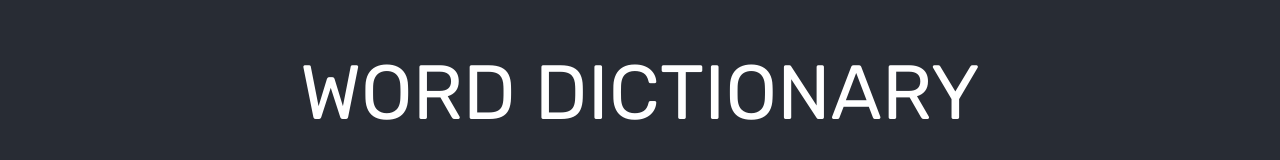
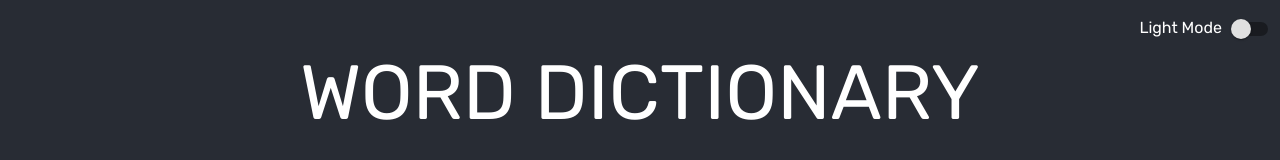
Before and after one commit to Mridul2820/word-dictionary, a React (Create React App) app: page / in a window 1280 px wide. Shown: the top 160 px of the page. Built offline with nearby package versions, Linux system fonts and the light colour scheme; no server answers.

Commit message:
dark light mode toggle

```diff
--- a/src/App.js
+++ b/src/App.js
@@ -1,4 +1,5 @@
-import { Container } from '@material-ui/core'
+import { Container, Switch, withStyles } from '@material-ui/core'
+import { grey } from '@material-ui/core/colors'
 import axios from 'axios'
 import React, { useEffect, useState } from 'react'
 import Definations from './components/Definations'
@@ -11,6 +12,21 @@ const App = () => {
     const [word, setWord] = useState("")
     const [meanings, setMeanings] = useState([])
     const [catagory, setCatagory] = useState("en")
+    const [lightMode, setlightMode] = useState(false)
+
+    const DarkMode = withStyles({
+        switchBase: {
+          color: grey[300],
+          '&$checked': {
+            color: grey[500],
+          },
+          '&$checked + $track': {
+            backgroundColor: grey[500],
+          },
+        },
+        checked: {},
+        track: {},
+    })(Switch);
 
     const dictionaryAPI = async() => {
         try {
@@ -26,22 +42,39 @@ const App = () => {
 
     useEffect(() => {
         dictionaryAPI()
+        // eslint-disable-next-line
     }, [word, catagory])
 
     return (
-        <div className="app">
+        <div
+            style={{
+                backgroundColor: lightMode ? "#fff" : "#282c34",
+                color: lightMode ? "#000" : "#fff",
+                transition: "all .5s"
+            }}
+            className="app"
+        >
             <Container maxWidth="md" className="container">
+                <div className="switch">
+                    <span>{lightMode ? "Dark" : "Light"} Mode</span>
+                    <DarkMode
+                        checked={lightMode}
+                        onChange={() => setlightMode(!lightMode)}
+                    />
+                </div>
                 <Header
                     catagory={catagory}
                     setCatagory={setCatagory}
                     word={word}
                     setWord={setWord}
+                    lightMode={lightMode}
                 />
                 {meanings &&
                 <Definations
                     word={word}
                     catagory={catagory}
                     meanings={meanings}
+                    lightMode={lightMode}
                 />}
             </Container>
         </div>
--- a/src/components/Definations.js
+++ b/src/components/Definations.js
@@ -1,12 +1,16 @@
 import React from 'react'
 import uuid from 'react-uuid'
 
-const Definations = ({ word, catagory, meanings }) => {
+const Definations = ({ word, catagory, meanings, lightMode }) => {
     return (
         <div className="meanings">
         {meanings[0] && word && catagory === "en" && (
             <audio
-                style={{ backgroundColor: "#fff", borderRadius: 10 }}
+                style={{
+                    backgroundColor: "#fff",
+                    borderRadius: 10,
+                    outline: "none"
+                }}
                 src={meanings[0].phonetics[0] && meanings[0].phonetics[0].audio}
                 controls
             >
@@ -19,7 +23,14 @@ const Definations = ({ word, catagory, meanings }) => {
                     meanings.map(meaning => (
                         meaning.meanings.map(item => (
                             item.definitions.map(def => (
-                                <div className="single-meaning" key={uuid()} >
+                                <div
+                                    className="single-meaning"
+                                    key={uuid()}
+                                    style={{
+                                        backgroundColor: lightMode ? "#000" : "#fff",
+                                        color: lightMode ? "#fff" : "#000"
+                                    }}
+                                >
                                     <b>{def.definition}</b>
                                     <hr style={{ backgroundColor: "black", width: "100%" }} />
                                     {def.example && (
--- a/src/components/Header.js
+++ b/src/components/Header.js
@@ -1,14 +1,14 @@
 import { createMuiTheme, MenuItem, TextField, ThemeProvider } from '@material-ui/core'
 import categories from '../data'
 
-const Header = ({ catagory, setCatagory, word, setWord}) => {
+const Header = ({ catagory, setCatagory, word, setWord, lightMode}) => {
 
     const darkTheme = createMuiTheme({
         palette: {
             primary: {
-                main: "#fff"
+                main: lightMode ? "#000" : "#fff"
             },
-            type: 'dark',
+            type: lightMode ? "light" : "dark",
         },
     });
 
--- a/src/styles/_definations.scss
+++ b/src/styles/_definations.scss
@@ -37,8 +37,6 @@
 }
 
 .single-meaning {
-    background-color: #fff;
-    color: #000;
     display: flex;
     flex-direction: column;
     border-radius: 5px;
--- a/src/styles/app.scss
+++ b/src/styles/app.scss
@@ -24,12 +24,18 @@ $bp-small-3: 25em;       //400px
 
 .app {
     height: 100vh;
-    background-color: #282c34;
-    color: #fff;
 }
 
 .container {
     display: flex;
     flex-direction: column;
+    justify-content: space-evenly;
     height: 100vh;
 }
+
+.switch {
+    position: absolute;
+    top: 0;
+    right: 0;
+    padding-top: 10px;
+}
```
